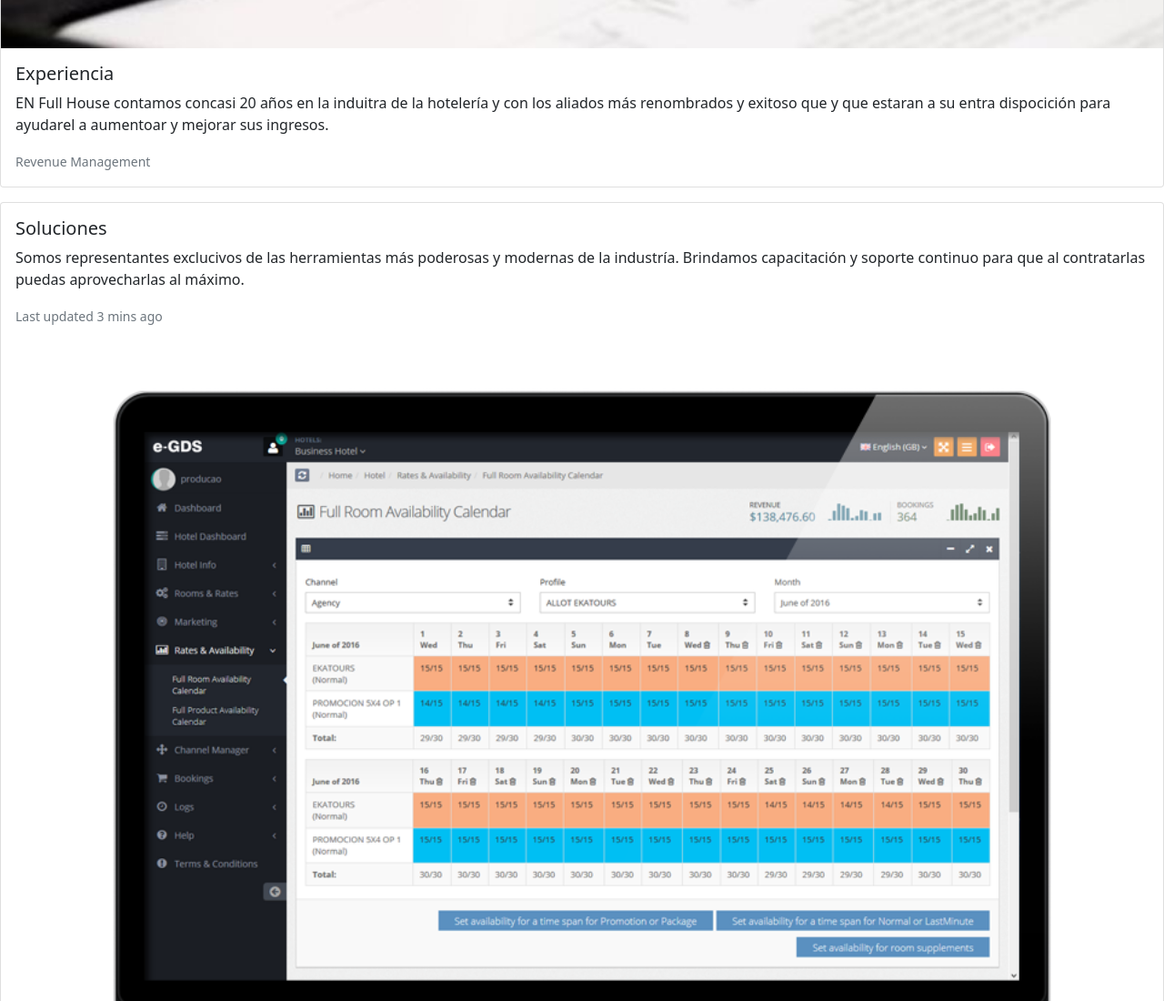
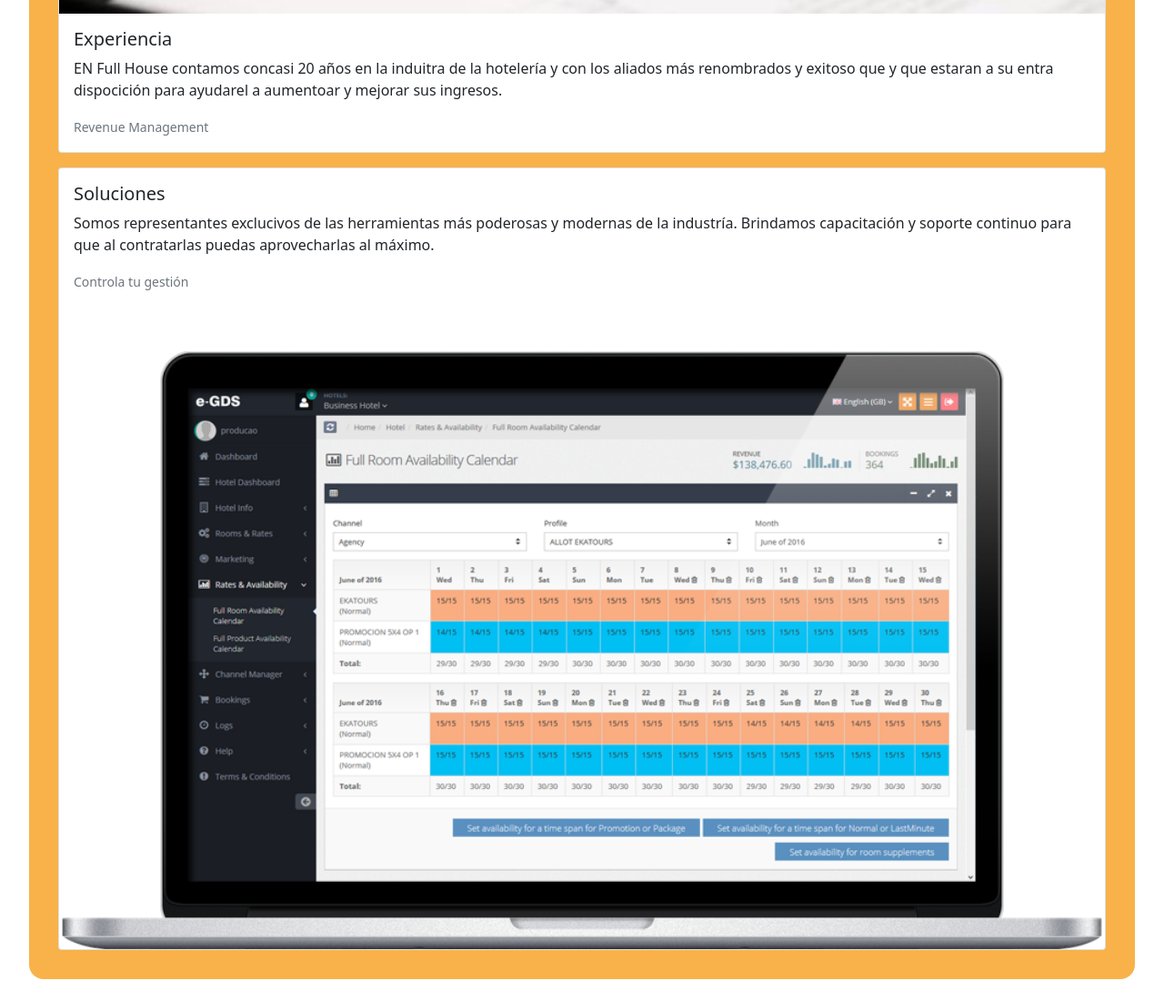
Before and after one commit to PabloMMA/fullhouse, a website: page paginas/soluciones.html in a window 1280 px wide. Shown: the part 857-1957 px from the top of the page at 91% size. Drawn offline with nearby package versions, Linux system fonts and the light colour scheme.

Commit message:
ajustes en soluciones

```diff
--- a/paginas/soluciones.html
+++ b/paginas/soluciones.html
@@ -33,6 +33,7 @@
     </div>
     <Main>
         <section>
+            <div class="contactop">
                 <div class="card mb-3">
                     <img src="/imagenes/firma.jpg" class="card-img-top" alt="...">
                     <div class="card-body">
@@ -49,9 +50,10 @@
                         <p class="card-text">Somos representantes exclucivos de las herramientas más poderosas y modernas de
                             la industría. Brindamos capacitación y soporte continuo para que al contratarlas puedas
                             aprovecharlas al máximo.</p>
-                    <p class="card-text"><small class="text-muted">Last updated 3 mins ago</small></p>
+                        <p class="card-text"><small class="text-muted">Controla tu gestión</small></p>
                     </div>
                     <img src="/imagenes/B2B-Booking-Engine.png" class="card-img-bottom" alt="...">
+                </div>
             </div>
         </section>
     </Main>
```
Lines whose indentation alone changed are shown as unchanged.
